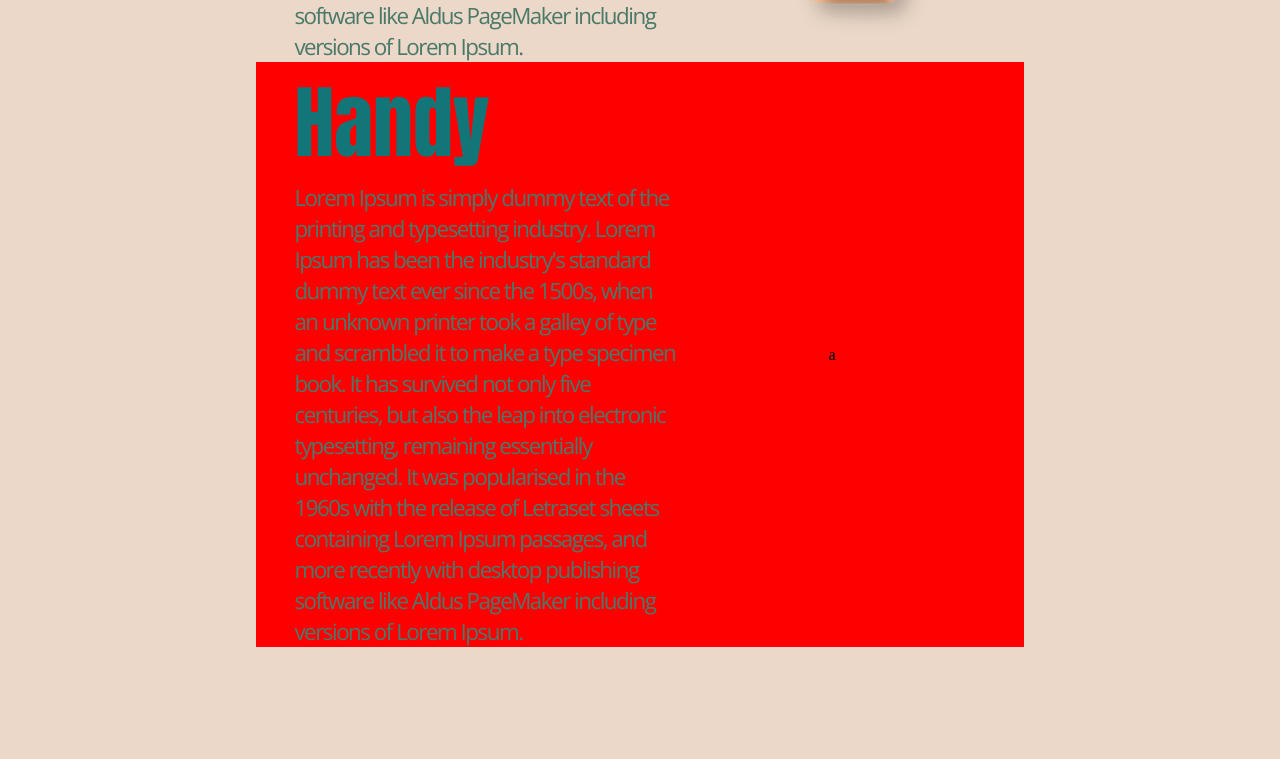
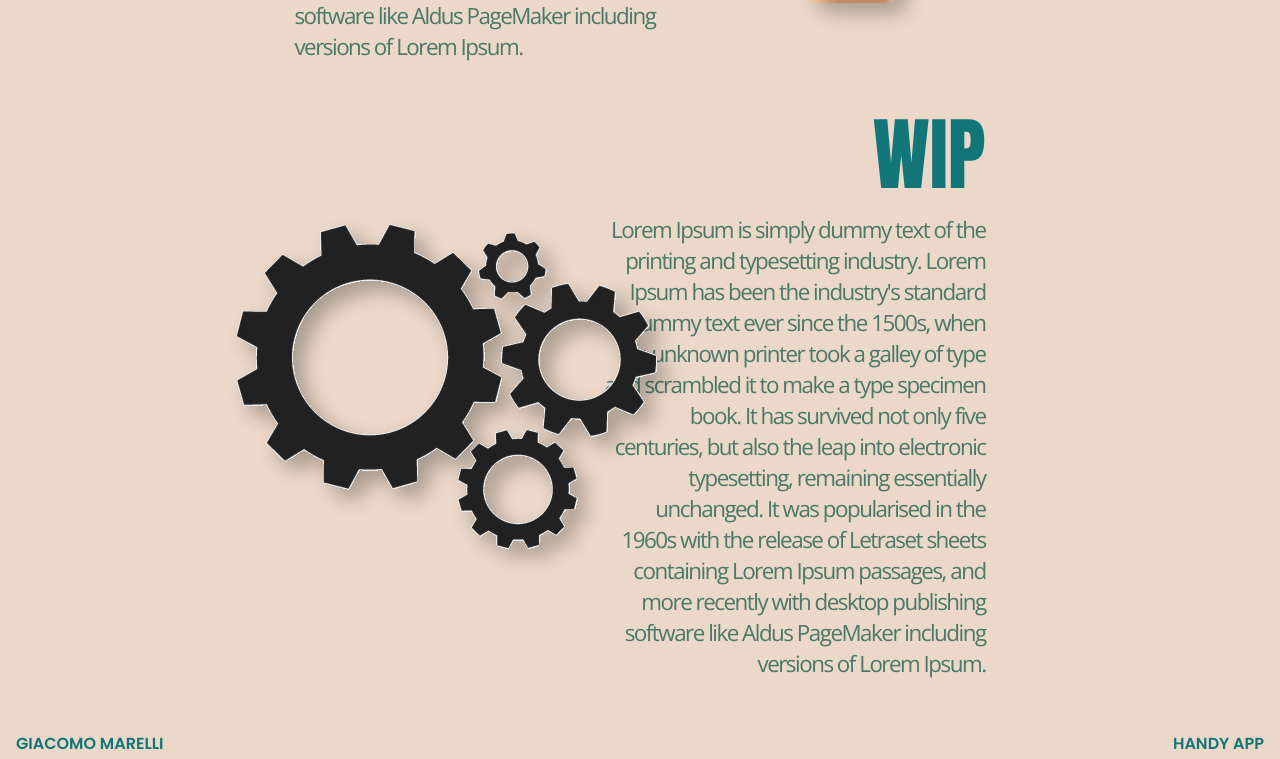
Before and after one commit to JackMarelli/HandySongSkipper, a plain HTML site: page website/index.html in a window 1280 px wide. Shown: the part 683-1442 px from the top of the page. Before the commit the page ends 1330 px from the top, so only its background shows below. Drawn offline with nearby package versions, Linux system fonts and the light colour scheme.

Commit message:
Continuato sito

```diff
--- a/website/css/styles.css
+++ b/website/css/styles.css
@@ -32,6 +32,19 @@ a {
   text-transform: uppercase;
 }
 
+.footer {
+  display: flex;
+  justify-content: space-between;
+  align-items: center;
+
+  font-family: "Poppins", sans-serif;
+  height: 2em;
+  padding-inline: 1em;
+  padding-top: 3em;
+  color: var(--primary-color);
+  text-transform: uppercase;
+}
+
 .content-1 {
   margin: auto;
   margin-top: 8em;
@@ -43,11 +56,12 @@ a {
 
 .content-2 {
   margin: auto;
+  margin-top: 2em;
   display: flex;
   justify-content: center;
   align-items: center;
   width: 60%;
-  background-color: red;
+  text-align: right;
 }
 
 
--- a/website/index.html
+++ b/website/index.html
@@ -29,8 +29,9 @@
     <div class="image-panel"><img src="images/hand.png" alt=""></div>
   </div>
   <div class="content-2">
+    <div class="image-panel"><img src="images/gears.png" alt=""></div>
     <div class="text">
-      <div class="title">Handy</div>
+      <div class="title">WIP</div>
       <div class="parag">Lorem Ipsum is simply dummy text of the printing and typesetting industry. Lorem Ipsum has been
         the industry's standard dummy text ever since the 1500s, when an unknown printer took a galley of type and
         scrambled it to make a type specimen book. It has survived not only five centuries, but also the leap into
@@ -38,8 +39,15 @@
         Letraset sheets containing Lorem Ipsum passages, and more recently with desktop publishing software like Aldus
         PageMaker including versions of Lorem Ipsum.</div>
     </div>
-    <div class="image-panel">a</div>
   </div>
+  <div class="content-dowload">
+  </div>
+  </div>
+  <div class="footer">
+    <div>
+      <a href="https://giacomomarelli.altervista.org/" target="blank_">Giacomo Marelli</a>
+    </div>
+    <div><a href="#">Handy App</a></div>
   </div>
 </body>
 
```
Also changed, not shown: website/images/gears.png (added).
